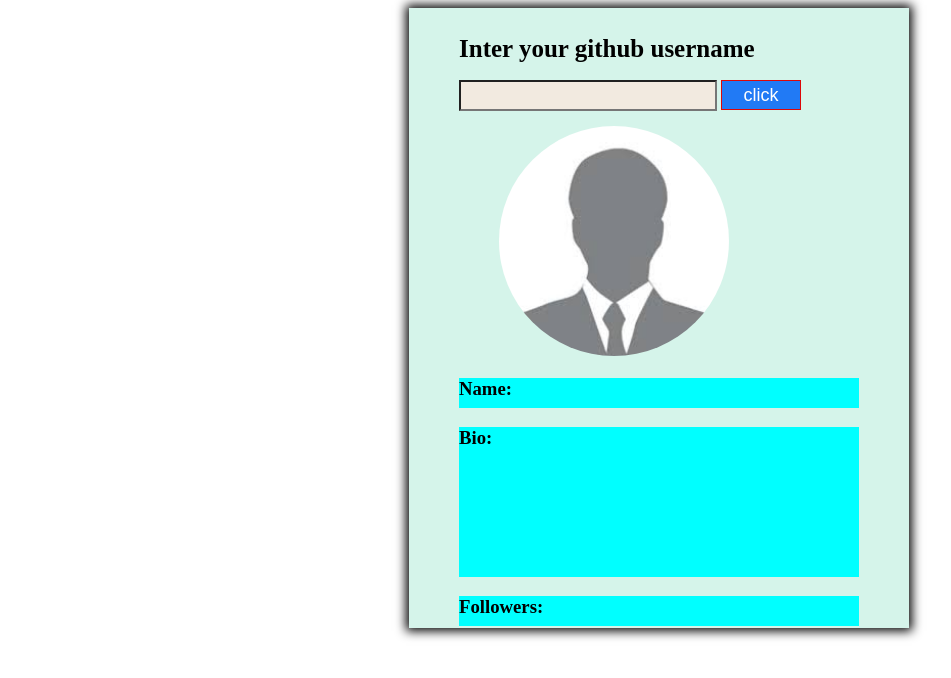
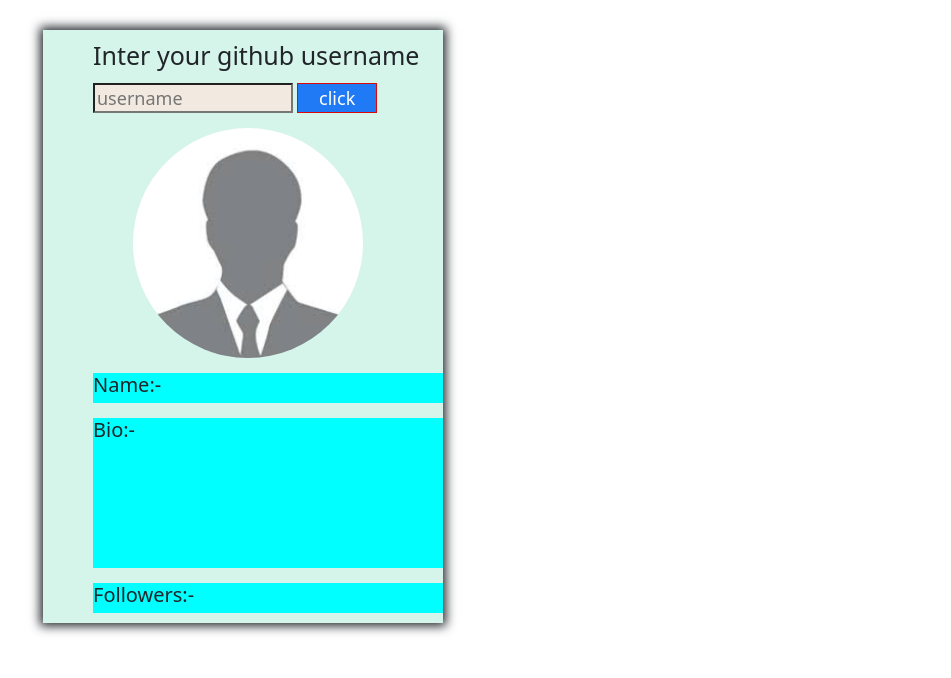
Before and after one commit to vikas848/git, a plain HTML site: page index.html in a window 1280 px wide. Shown: the whole page, without its empty margins (39-990 px from the left). Drawn offline with nearby package versions, Linux system fonts and the light colour scheme.

Commit message:
Add files via upload

```diff
--- a/index.html
+++ b/index.html
@@ -5,31 +5,38 @@
     <meta charset="UTF-8">
     <meta name="viewport" content="width=device-width, initial-scale=1.0">
     <title>Document</title>
+    <link href="https://cdn.jsdelivr.net/npm/bootstrap@5.3.3/dist/css/bootstrap.min.css" rel="stylesheet" integrity="sha384-QWTKZyjpPEjISv5WaRU9OFeRpok6YctnYmDr5pNlyT2bRjXh0JMhjY6hW+ALEwIH" crossorigin="anonymous">
     <style>
+
+        .container{
+            margin-top: 30px;
+        }
        .mdiv{
-        margin-left: 440px;
         width: 400px;
-        height: 600px;
+        height: auto;
         padding: 10px 50px;
         background-color: rgb(213, 244, 234);
         box-shadow: 0 0 10px 3px;
        }
        .h1{
         font-size: 25px;
+        width: 400px;
        }
        .input{
-        height: 25px;
-        width: 250px;
+        height: 30px;
+        width: 200px;
         background-color: rgba(248, 233, 223, 0.83);
         font-size: 18px;
+        margin-top: 5px;
        }
-       .btn{
+       .mybtn{
         height: 30px;
         width: 80px;
         border: 1px solid rgb(221, 7, 7);
         background-color: rgb(33, 122, 245);
         color: white;
         font-size: 18px;
+        margin-top: -8px;
        }
       img{
         border-radius: 50%;
@@ -39,34 +46,41 @@
         margin-left: 40px;
        }
        .a{
-        width: 400px;
+        width: 350px;
         height: 30px;
         background-color: aqua;
+        margin-top: 15px;
        }
        .b{
-        width: 400px;
+        width: 350px;
         height: 150px;
         background-color: aqua;
+        margin-top: 15px;
        }
        .c{
-        width: 400px;
+        width: 350px;
         height: 30px;
         background-color: aqua;
+        margin-top: 15px;
+       }
+       .aa{
+        font-size: 15px;
        }
     </style>
 </head>
 
 <body>
-
+   <div class="container">
     <div class="mdiv">
         <h1 class="h1">Inter your github username</h1>
-        <input type="text" id="input" class="input">
-        <button id="btn" class="btn">click</button>
+        <input type="text" id="input" class="input" placeholder="username">
+        <button id="btn" class="mybtn">click</button>
         <img src="man.jpg" id="img" alt="">
-        <div  class="a"><h3>Name:<b id="name"></b></h3></div>
-        <div class="b"><h3>Bio:<b id="bio"></b></h3></div>
-        <div class="c"><h3>Followers:<b id="followers"></b></h3></div>
+        <div  class="a"><h5>Name:-<b id="name" class="aa"></b></h5></div>
+        <div class="b"><h5>Bio:-<b id="bio" class="aa"></b></h5></div>
+        <div class="c"><h5>Followers:-<b id="followers" class="aa"></b></h5></div>
     </div>
+</div>
     <script>
         let btn = document.getElementById("btn");
         btn.addEventListener("click", function () {
```
